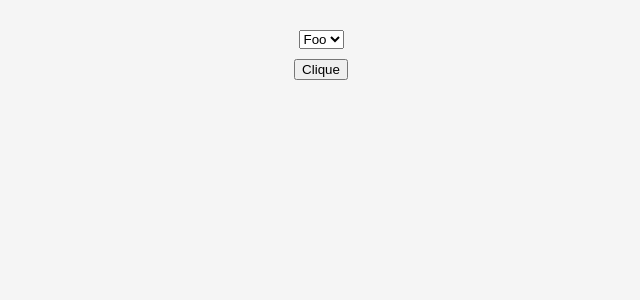
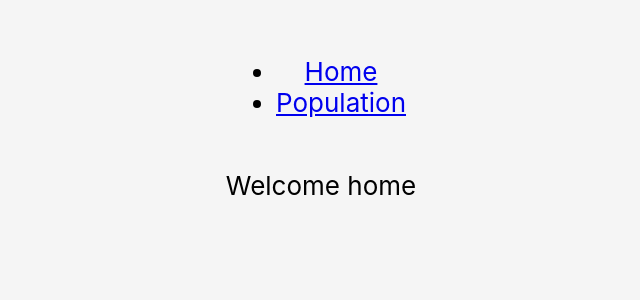
Before and after one commit to peiofour/ToulouseDataScienceFront, a React (Create React App) app: page / in a window 1280 px wide. Shown: the top 300 px of the page, without its empty margins (319-959 px from the left). Built offline with nearby package versions, Linux system fonts and the light colour scheme.

Commit message:
adding react-router-dom

```diff
--- a/package.json
+++ b/package.json
@@ -4,8 +4,10 @@
   "private": true,
   "dependencies": {
     "axios": "^0.18.0",
+    "chart.js": "^2.7.3",
     "react": "^16.6.3",
     "react-dom": "^16.6.3",
+    "react-router-dom": "^4.3.1",
     "react-scripts": "2.1.1"
   },
   "scripts": {
--- a/src/App.jsx
+++ b/src/App.jsx
@@ -1,22 +1,35 @@
 import React, { Component } from 'react';
-import logo from './logo.svg';
+import PropTypes from 'prop-types';
 import './App.css';
-import Population from './components/population';
-
-
+import Population from './components/Population';
+import { BrowserRouter as Router, Route, Link, Redirect, withRouter } from 'react-router-dom';
 
 class App extends Component {
+  home(){
+    return(
+      <div>
+        <p>Welcome home</p>
+      </div>
+    )
+  }
   render() {
     return (
-      <div className="App">
-        <header className="App-header">
-          <select>
-            <option value='foo'>Foo</option>
-            <option value='bar'>Bar</option>
-          </select>
-          <Population />
-        </header>
-      </div>
+      <Router>
+        <div className="App">
+          <header className="App-header">
+            <ul>
+              <li>
+                <Link to="/">Home</Link>
+              </li>
+              <li>
+                <Link to="/population">Population</Link>
+              </li>
+            </ul>
+            <Route exact path="/" component={ this.home } />
+            <Route path="/population" component={ Population } />
+          </header>
+        </div>
+      </Router>
     );
   }
 }
```
Also changed, not shown: 1 other file (tests, documents, lock files or other folders).
